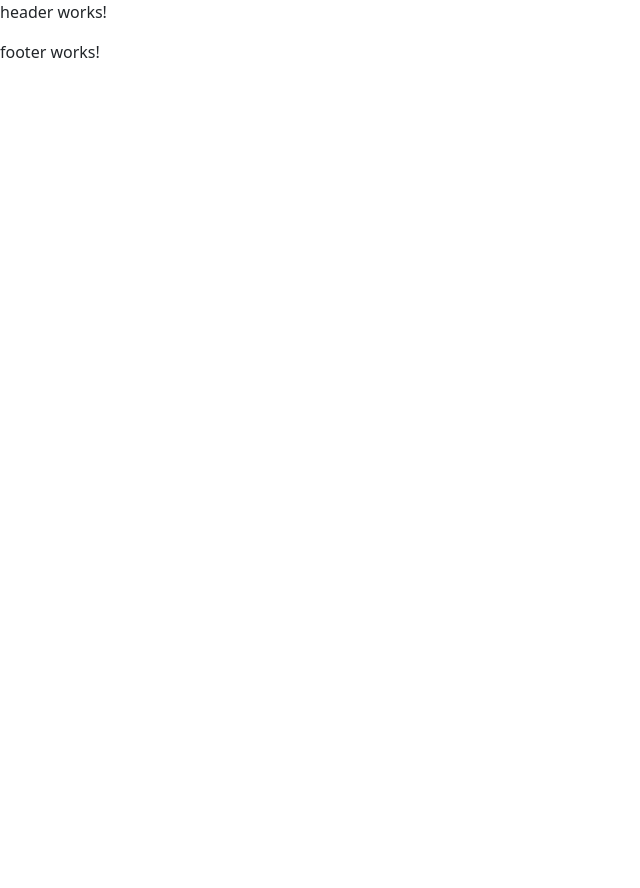
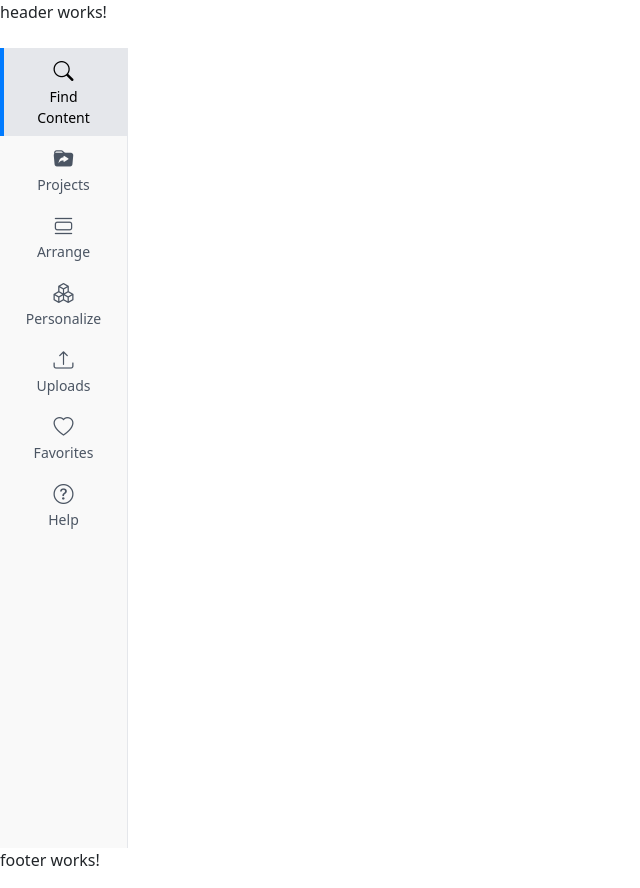
Before and after one commit to venkatnarasimharao/mheducation-create-webapp, an Angular app: page /home in a window 1280 px wide. Shown: the whole page, without its empty margins (0-640 px from the left). Before the commit the page ends 800 px from the top, so only its background shows below. Built offline with nearby package versions, Linux system fonts and the light colour scheme.

Commit message:
Sidenav component Added

```diff
--- a/angular.json
+++ b/angular.json
@@ -33,6 +33,7 @@
               }
             ],
             "styles": [
+              "node_modules/@fortawesome/fontawesome-free/css/all.min.css",
               "src/styles.scss",
               "src/variables.scss"
             ],
--- a/package.json
+++ b/package.json
@@ -19,6 +19,8 @@
     "@angular/platform-browser": "^18.2.0",
     "@angular/platform-browser-dynamic": "^18.2.0",
     "@angular/router": "^18.2.0",
+    "@fortawesome/angular-fontawesome": "^1.0.0",
+    "@fortawesome/fontawesome-free": "^6.7.1",
     "@ng-bootstrap/ng-bootstrap": "^17.0.1",
     "@popperjs/core": "^2.11.8",
     "bootstrap": "^5.3.2",
--- a/src/app/app.routes.ts
+++ b/src/app/app.routes.ts
@@ -21,4 +21,5 @@ export const routes: Routes = [
     redirectTo: 'home',
     pathMatch: 'full'
   },
+
 ];
--- a/src/app/header-wrapper/header-wrapper.component.html
+++ b/src/app/header-wrapper/header-wrapper.component.html
@@ -2,5 +2,5 @@
     <app-header />
 </div>
 <div class="hidden-lg hidden-md">
-    <app-sidenav />
+    <!-- <app-sidenav /> -->
 </div>
--- a/src/app/home/home.component.html
+++ b/src/app/home/home.component.html
@@ -1,3 +1,4 @@
 <div class="hidden-sm">
     <!-- <app-sidenav /> -->
+    <app-sidenav />
 </div>
--- a/src/app/sidenav/sidenav.component.html
+++ b/src/app/sidenav/sidenav.component.html
@@ -1 +1,62 @@
-<p>sidenav works!</p>
+<div class="sidebar">
+    <nav>
+      <ul>
+        <li
+          class="{{ activeItem === 'find' ? 'menu-item active' : 'menu-item' }}"
+          (click)="setActive('find')" tabindex="0">
+          <i class="bi bi-search"></i>
+          <span>Find</span>
+          <span>Content</span>
+        </li>
+
+        <li
+          class="{{ activeItem === 'projects' ? 'menu-item active' : 'menu-item' }}"
+          (click)="setActive('projects')" tabindex="0"
+        >
+          <i class="bi bi-folder-symlink-fill"></i>
+          <span>Projects</span>
+        </li>
+
+        <li
+          class="{{ activeItem === 'arrange' ? 'menu-item active' : 'menu-item' }}"
+          (click)="setActive('arrange')" tabindex="0"
+        >
+          <i class="bi bi-view-list"></i>
+          <span>Arrange</span>
+        </li>
+
+        <li
+          class="{{ activeItem === 'personalize' ? 'menu-item active' : 'menu-item' }}"
+          (click)="setActive('personalize')" tabindex="0"
+        >
+          <i class="bi bi-boxes"></i>
+          <span>Personalize</span>
+        </li>
+
+        <li
+          class="{{ activeItem === 'uploads' ? 'menu-item active' : 'menu-item' }}"
+          (click)="setActive('uploads')" tabindex="0"
+        >
+          <i class="bi bi-upload"></i>
+          <span>Uploads</span>
+        </li>
+
+        <li
+          class="{{ activeItem === 'favorites' ? 'menu-item active' : 'menu-item' }}"
+          (click)="setActive('favorites')" tabindex="0"
+        >
+          <i class="bi bi-heart"></i>
+          <span>Favorites</span>
+        </li>
+
+        <li
+          class="{{ activeItem === 'help' ? 'menu-item active' : 'menu-item' }}"
+          (click)="setActive('help')" tabindex="0"
+        >
+          <i class="bi bi-question-circle"></i>
+          <span>Help</span>
+        </li>
+
+      </ul>
+    </nav>
+  </div>
--- a/src/app/sidenav/sidenav.component.scss
+++ b/src/app/sidenav/sidenav.component.scss
@@ -0,0 +1,52 @@
+.sidebar {
+    background-color: #f9f9f9;
+    height: 100vh;
+    width: 8rem;
+    border-right: 1px solid #e5e7eb;
+
+    nav {
+      margin-top: 1.5rem;
+
+      ul {
+        color: #4b5563;
+        padding: 0;
+        .menu-item {
+            padding: 0.5rem 1.5rem;
+            cursor: pointer;
+            display: flex;
+            flex-direction: column;
+            align-items: center;
+            position: relative;
+
+            &:hover {
+              background-color: #e5e7eb;
+            }
+
+            i {
+              font-size: 1.25rem;
+            }
+
+            span {
+              font-size: 0.875rem;
+              font-weight: 500;
+            }
+
+            &.active {
+              color: #000;
+              font-weight: bold;
+              background-color: #e5e7eb;
+
+              &::before {
+                content: '';
+                position: absolute;
+                top: 0;
+                left: 0;
+                width: 4px;
+                height: 100%;
+                background-color: #007bff;
+              }
+            }
+          }
+      }
+    }
+  }
--- a/src/app/sidenav/sidenav.component.ts
+++ b/src/app/sidenav/sidenav.component.ts
@@ -8,5 +8,9 @@ import { Component } from '@angular/core';
   styleUrl: './sidenav.component.scss'
 })
 export class SidenavComponent {
+  activeItem: string = 'find';
 
+  setActive(item: string) {
+    this.activeItem = item;
+  }
 }
--- a/src/styles.scss
+++ b/src/styles.scss
@@ -3,6 +3,7 @@
 /* Importing Bootstrap SCSS file. */
 @import 'bootstrap/scss/bootstrap';
 @import 'variables.scss';
+
 
 
 :focus:not(body):not(div) {
```
Also changed, not shown: 1 other file (tests, documents, lock files or other folders).
